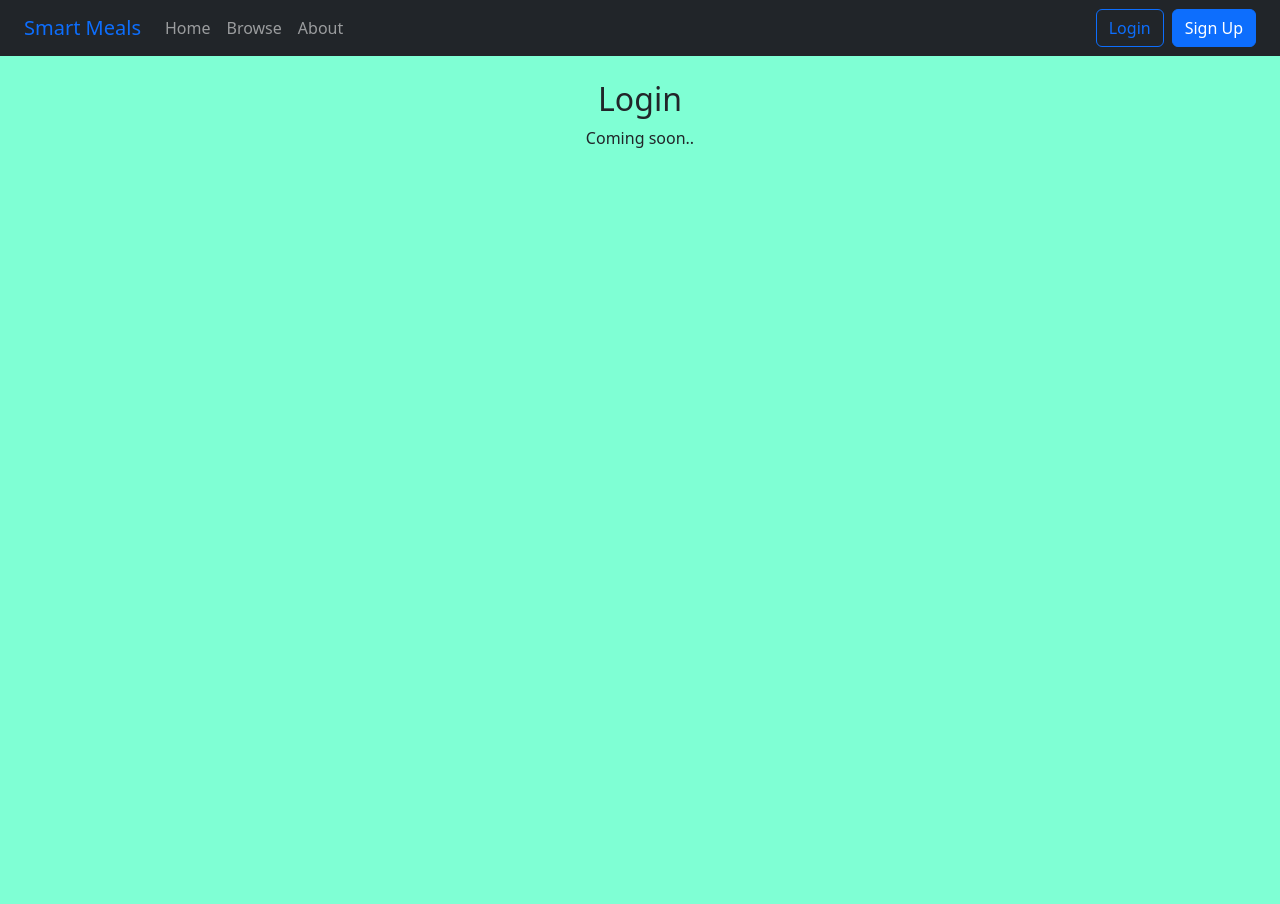
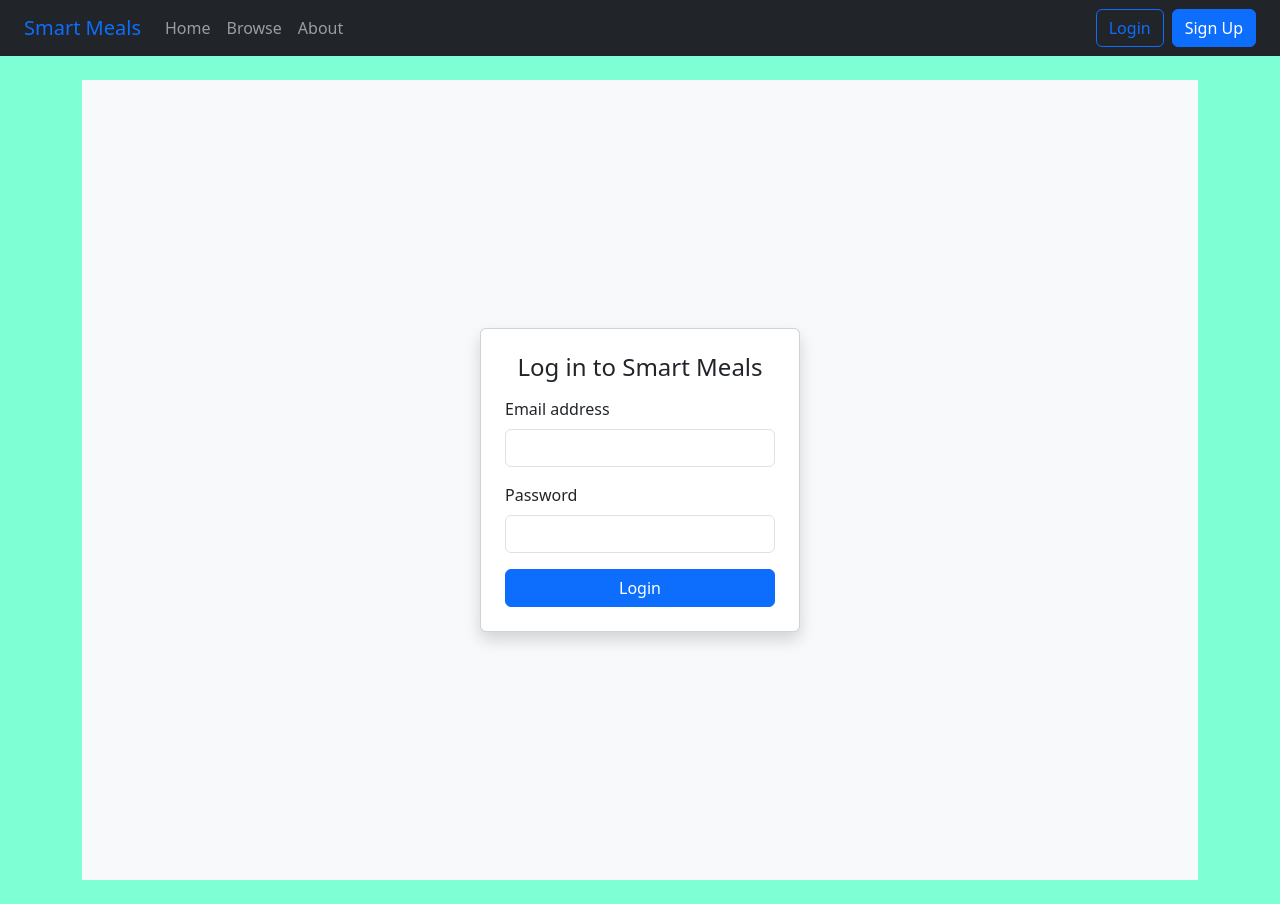
Before and after one commit to Venkat-Gorla/smartmeal-serverless, a React (Vite) app in the folder react-client/: page /login in a window 1280 px wide. Before the commit the page ends 800 px from the top, so only its background shows below. Built offline with nearby package versions, Linux system fonts and the light colour scheme.

Commit message:
[react client] Bootstrap Login implementation, initial changes

```diff
--- a/react-client/src/pages/Login.jsx
+++ b/react-client/src/pages/Login.jsx
@@ -1,8 +1,54 @@
+import { useState } from "react";
+
 export default function Login() {
+  const [email, setEmail] = useState("");
+  const [password, setPassword] = useState("");
+
+  const handleLogin = (e) => {
+    e.preventDefault();
+    // TODO: connect to login logic
+    console.log("Logging in:", email, password);
+  };
+
   return (
-    <div className="text-center">
-      <h2>Login</h2>
-      <p>Coming soon..</p>
+    <div className="d-flex justify-content-center align-items-center vh-100 bg-light">
+      <div
+        className="card p-4 shadow"
+        style={{ minWidth: "320px", maxWidth: "400px" }}
+      >
+        <h4 className="mb-3 text-center">Log in to Smart Meals</h4>
+        <form onSubmit={handleLogin}>
+          <div className="mb-3">
+            <label htmlFor="email" className="form-label">
+              Email address
+            </label>
+            <input
+              type="email"
+              id="email"
+              className="form-control"
+              value={email}
+              onChange={(e) => setEmail(e.target.value)}
+              required
+            />
+          </div>
+          <div className="mb-3">
+            <label htmlFor="password" className="form-label">
+              Password
+            </label>
+            <input
+              type="password"
+              id="password"
+              className="form-control"
+              value={password}
+              onChange={(e) => setPassword(e.target.value)}
+              required
+            />
+          </div>
+          <button type="submit" className="btn btn-primary w-100">
+            Login
+          </button>
+        </form>
+      </div>
     </div>
   );
 }
```
